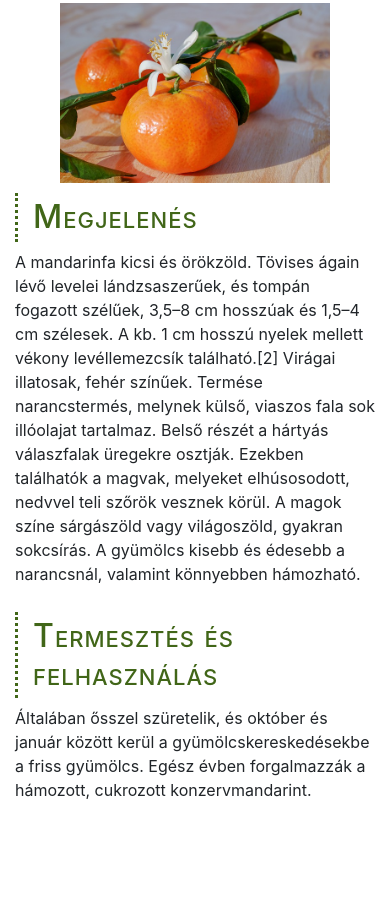
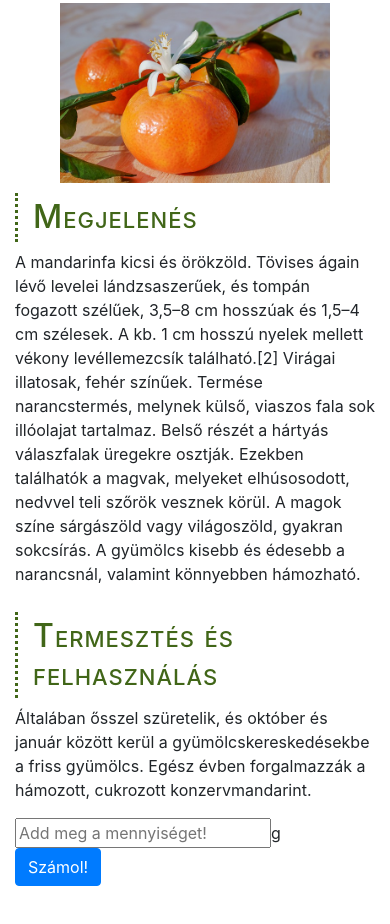
Before and after one commit to balixd/citrusfelek, a plain HTML site: page mandarin.html in a window 390 px wide. Shown: the part 749-1673 px from the top of the page. Before the commit the page ends 1567 px from the top, so only its background shows below. Drawn offline with Linux system fonts and the light colour scheme.

Commit message:
mentessss

```diff
--- a/mandarin.html
+++ b/mandarin.html
@@ -92,9 +92,31 @@
                 </table>
             </div>
         </article>
+        <div class="container row d-inline d-sm-block  d-md-none  d-lg-none">
+            <input id="weight" type="text" placeholder="Add meg a mennyiséget!" required>g
+            <br>
+            <button type="button" onclick="szamol()" class="btn btn-primary">Számol!</button>
+            <p id="eredmeny"></p>
+        </div>
     </main>
     <script src="bootstrap/js/jquery-3.5.1.min.js"></script>
     <script src="bootstrap/js/bootstrap.min.js"></script>
+    <script>
+        function szamol(){
+            let g =+    document.getElementById('weight').value
+            if(document.getElementById('weight').value==""){
+                document.getElementById('eredmeny').innerHTML='Nem írtál be semmit!'
+            }else if(g/1!=g){
+                document.getElementById('eredmeny').innerHTML='Nem számot írtál be!'
+            }else{
+                //console.log(g)
+                let kcal= g/100*46
+                //console.log(kcal)
+                let kcal2 = g/100*50
+                document.getElementById('eredmeny').innerHTML=kcal+ `-`+kcal2+` kcal`
+            }
+            }
+    </script>
 </body>
 
 </html>
```
